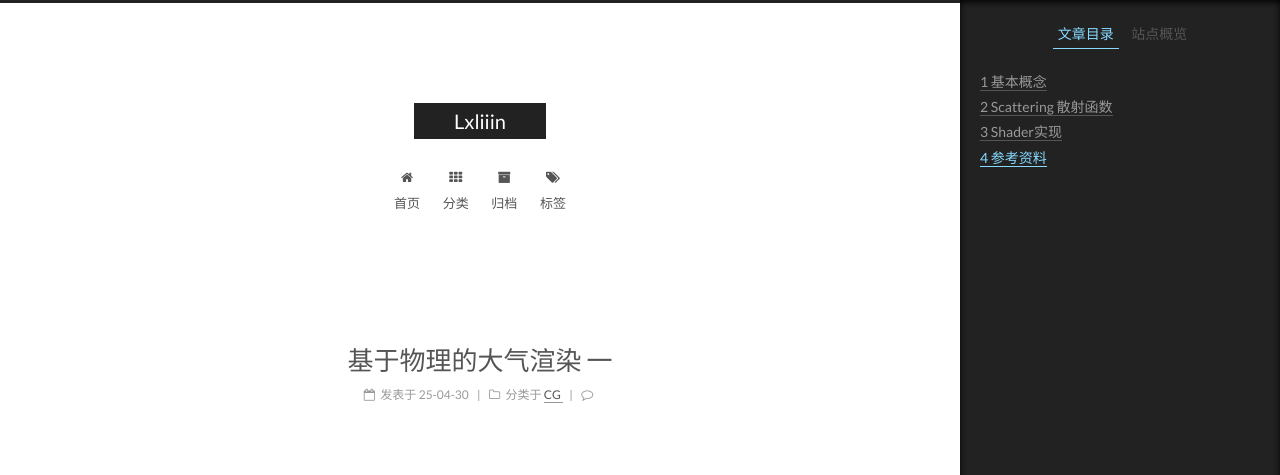
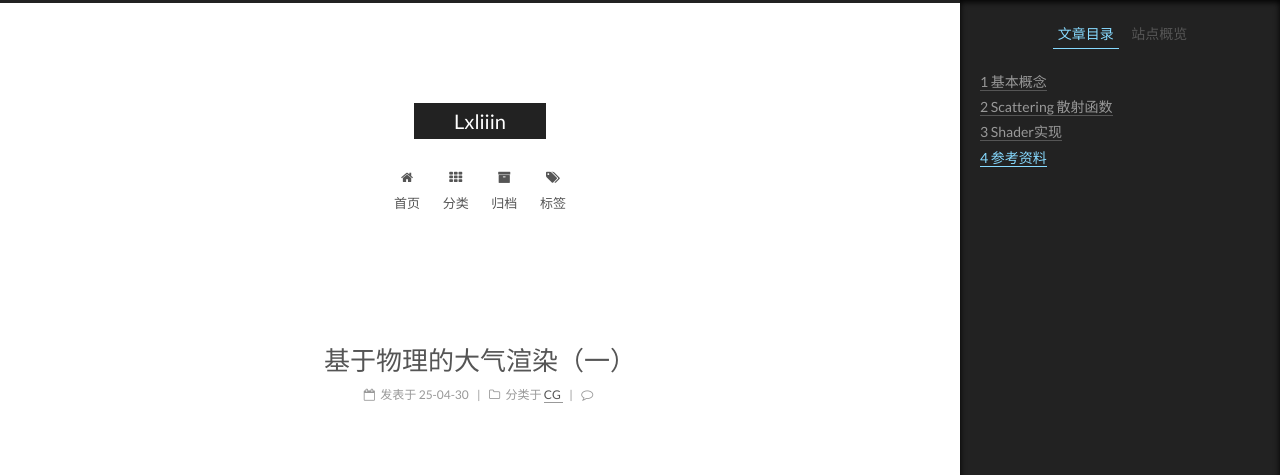
Before and after one commit to a525322344/a525322344.github.io, a Jekyll site: the page built from _posts/2025-04-30-基于物理的大气渲染（一）.md, in a window 1280 px wide. Shown: the top 475 px of the page. Built offline with Jekyll 4.4.1, drawn with Linux system fonts in a browser that asks for light colours; comment, search, counter and statistics services are not loaded; grey boxes are pictures that could not be loaded.

```diff
--- a/_posts/2025-04-30-基于物理的大气渲染（一）.md
+++ b/_posts/2025-04-30-基于物理的大气渲染（一）.md
@@ -1,5 +1,5 @@
 ---
-title: 基于物理的大气渲染 一
+title: 基于物理的大气渲染（一）
 date: 2025-04-30
 categories:
 - CG
```
